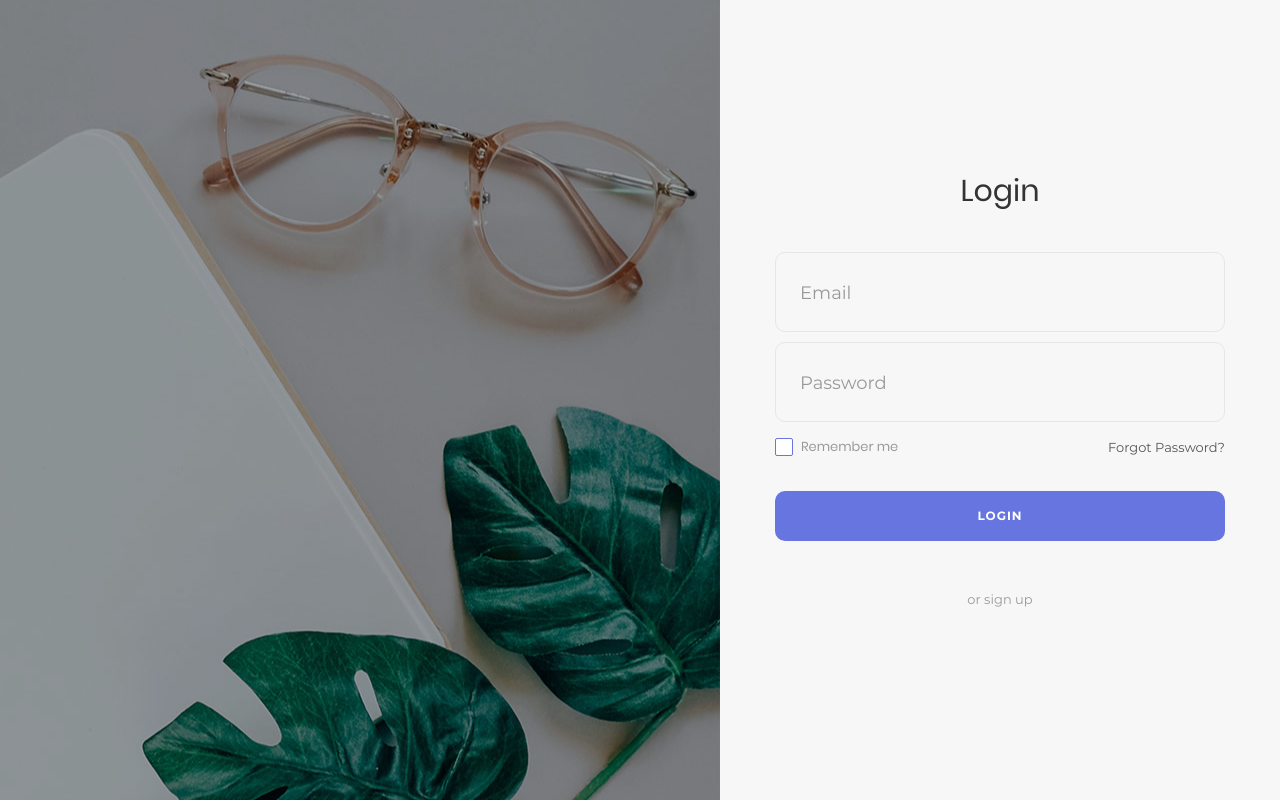
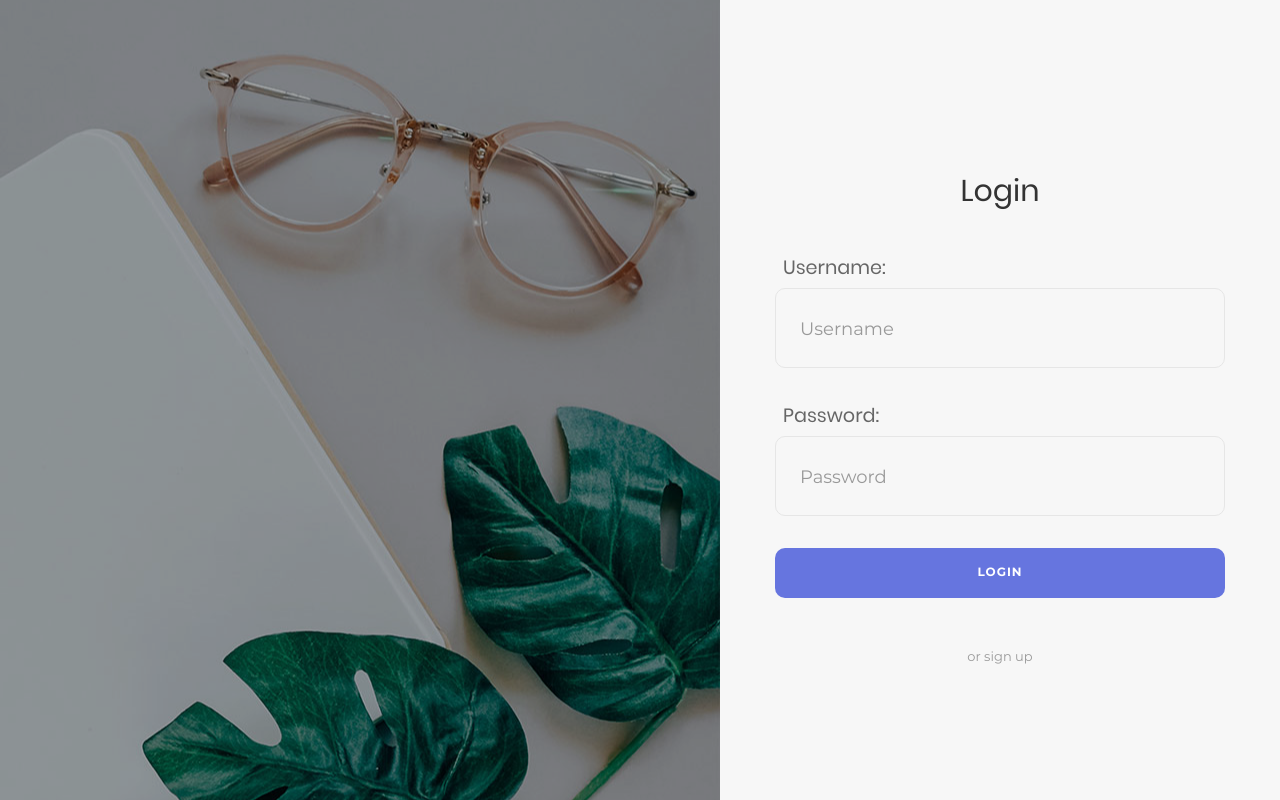
Before and after one commit to mahdibouaziz/revizely-front, an Angular app: page /login in a window 1280 px wide. Built offline with nearby package versions, Linux system fonts and the light colour scheme.

Commit message:
fixed some bugs

```diff
--- a/src/app/app.module.ts
+++ b/src/app/app.module.ts
@@ -1,4 +1,5 @@
 import { NgModule } from '@angular/core';
+import { ReactiveFormsModule } from '@angular/forms';
 import { BrowserModule } from '@angular/platform-browser';
 import { AppRoutingModule } from './app-routing.module';
 
@@ -8,7 +9,7 @@ import { RegisterComponent } from './auth/register/register.component';
 
 @NgModule({
   declarations: [AppComponent, LoginComponent, RegisterComponent],
-  imports: [BrowserModule, AppRoutingModule],
+  imports: [BrowserModule, AppRoutingModule, ReactiveFormsModule],
   providers: [],
   bootstrap: [AppComponent],
 })
--- a/src/app/auth/login/login.component.html
+++ b/src/app/auth/login/login.component.html
@@ -1,28 +1,50 @@
 <div class="limiter">
   <div class="container-login100">
     <div class="wrap-login100">
-      <form class="login100-form validate-form">
+      <form
+        class="login100-form validate-form"
+        [formGroup]="loginForm"
+        (ngSubmit)="login()"
+      >
         <span class="login100-form-title p-b-43">Login</span>
 
-        <div
-          class="wrap-input100 validate-input"
-          data-validate="Valid email is required: ex@abc.xyz"
+        <p
+          style="font-size: 1.2rem; margin-bottom: 0.2rem; margin-left: 0.5rem"
         >
-          <input class="input100" type="text" name="email" />
+          Username:
+        </p>
+        <div class="wrap-input100 validate-input">
+          <input
+            class="input100"
+            type="text"
+            name="username"
+            formControlName="username"
+          />
           <span class="focus-input100"></span>
-          <span class="label-input100">Email</span>
+          <span *ngIf="!loginForm.value.username" class="label-input100"
+            >Username</span
+          >
         </div>
 
-        <div
-          class="wrap-input100 validate-input"
-          data-validate="Password is required"
+        <p
+          style="
+            font-size: 1.2rem;
+            margin-bottom: 0.2rem;
+            margin-left: 0.5rem;
+            margin-top: 2rem;
+          "
         >
-          <input class="input100" type="password" name="pass" />
+          Password:
+        </p>
+        <div class="wrap-input100 validate-input">
+          <input class="input100" type="password" formControlName="password" />
           <span class="focus-input100"></span>
-          <span class="label-input100">Password</span>
+          <span *ngIf="!loginForm.value.password" class="label-input100"
+            >Password</span
+          >
         </div>
 
-        <div class="flex-sb-m w-full p-t-3 p-b-32">
+        <!-- <div class="flex-sb-m w-full p-t-3 p-b-32">
           <div class="contact100-form-checkbox">
             <input
               class="input-checkbox100"
@@ -36,10 +58,10 @@
           <div>
             <a href="#" class="txt1"> Forgot Password? </a>
           </div>
-        </div>
+        </div> -->
 
-        <div class="container-login100-form-btn">
-          <button class="login100-form-btn">Login</button>
+        <div class="container-login100-form-btn" style="margin-top: 2rem">
+          <button type="submit" class="login100-form-btn">Login</button>
         </div>
 
         <div class="text-center p-t-46 p-b-20">
--- a/src/app/auth/login/login.component.ts
+++ b/src/app/auth/login/login.component.ts
@@ -1,15 +1,35 @@
 import { Component, OnInit } from '@angular/core';
+import { FormGroup, FormControl, Validators } from '@angular/forms';
 
 @Component({
   selector: 'app-login',
   templateUrl: './login.component.html',
-  styleUrls: ['./login.component.css']
+  styleUrls: ['./login.component.css'],
 })
 export class LoginComponent implements OnInit {
+  /* Working with reactive form approach */
 
-  constructor() { }
+  loginForm = new FormGroup({
+    username: new FormControl('', Validators.required),
+    password: new FormControl('', Validators.required),
+  });
 
-  ngOnInit(): void {
+  constructor() {}
+
+  ngOnInit(): void {}
+
+  login() {
+    if (!this.loginForm.valid) {
+      if (!this.loginForm.get('username')?.valid) {
+        console.log('username Not valid');
+      }
+
+      if (!this.loginForm.get('password')?.valid) {
+        console.log('password Not valid');
+      }
+      return;
+    }
+
+    console.log(this.loginForm.value);
   }
-
 }
```
